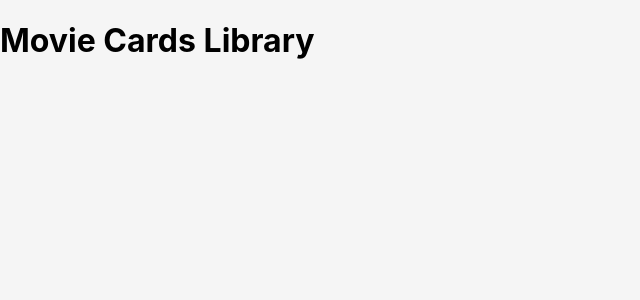
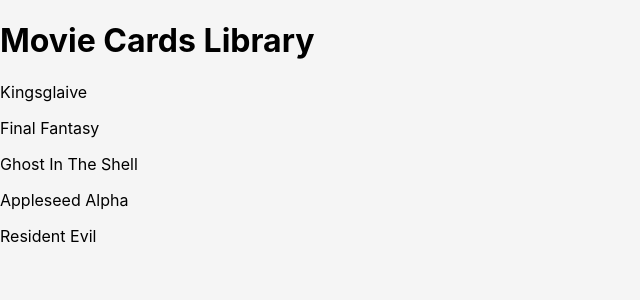
Before and after one commit to victorjunior95/sd-08-project-movie-cards-library, a React (Create React App) app: page / in a window 1280 px wide. Shown: the top 300 px of the page, without its empty margins (0-640 px from the left). Built offline with nearby package versions, Linux system fonts and the light colour scheme.

Commit message:
Implementado componente MovieList para renderizar, dentro do mesmo, componentes do MovieCard

```diff
--- a/src/App.js
+++ b/src/App.js
@@ -2,11 +2,15 @@ import React from 'react';
 import './App.css';
 
 import Header from './components/Header';
+import MovieList from './components/MovieList';
+
+import movies from './data';
 
 function App() {
   return (
     <div className="App">
       <Header />
+      <MovieList movies={ movies } />
     </div>
   );
 }
--- a/src/components/MovieCard.jsx
+++ b/src/components/MovieCard.jsx
@@ -1 +1,18 @@
-// implement MovieCard component here
+import React from 'react';
+import PropTypes from 'prop-types';
+
+class MovieCard extends React.Component {
+  render() {
+    const { movie: { title } } = this.props;
+
+    return <p>{ title }</p>;
+  }
+}
+
+MovieCard.propTypes = {
+  movie: PropTypes.shape({
+    title: PropTypes.string,
+  }).isRequired,
+};
+
+export default MovieCard;
--- a/src/components/MovieList.jsx
+++ b/src/components/MovieList.jsx
@@ -1 +1,24 @@
-// implement MovieList component here
+import React from 'react';
+import PropTypes from 'prop-types';
+import MovieCard from './MovieCard';
+
+class MovieList extends React.Component {
+  render() {
+    const { movies } = this.props;
+    return (
+      <div>
+        {movies
+          .map((movie) => <MovieCard key={ movie.title } movie={ movie } />)}
+      </div>
+    );
+  }
+}
+
+MovieList.propTypes = {
+  movies: PropTypes.oneOfType([
+    PropTypes.arrayOf(PropTypes.object),
+    PropTypes.string,
+  ]).isRequired,
+};
+
+export default MovieList;
```
Also changed, not shown: 1 other file (tests, documents, lock files or other folders).
